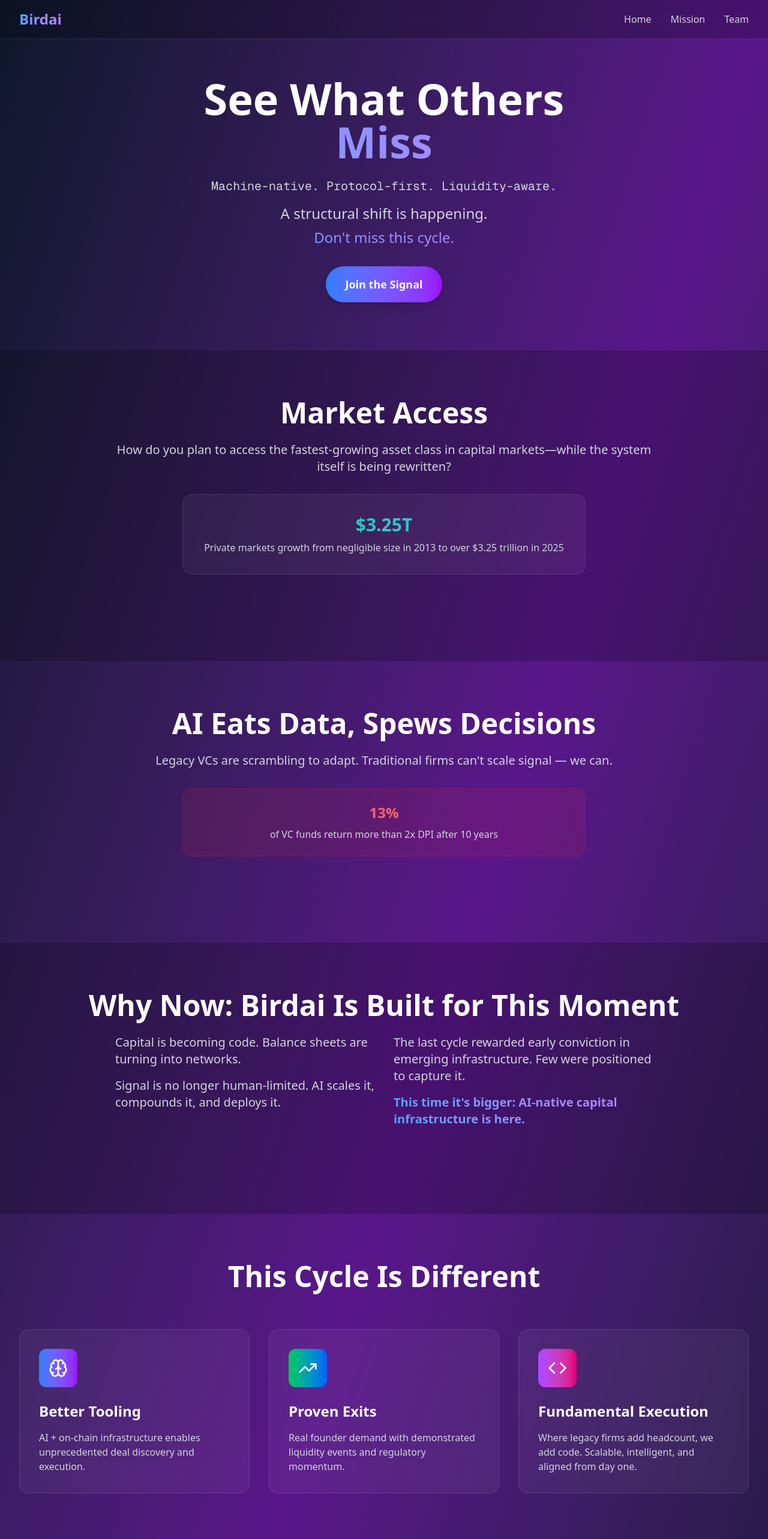
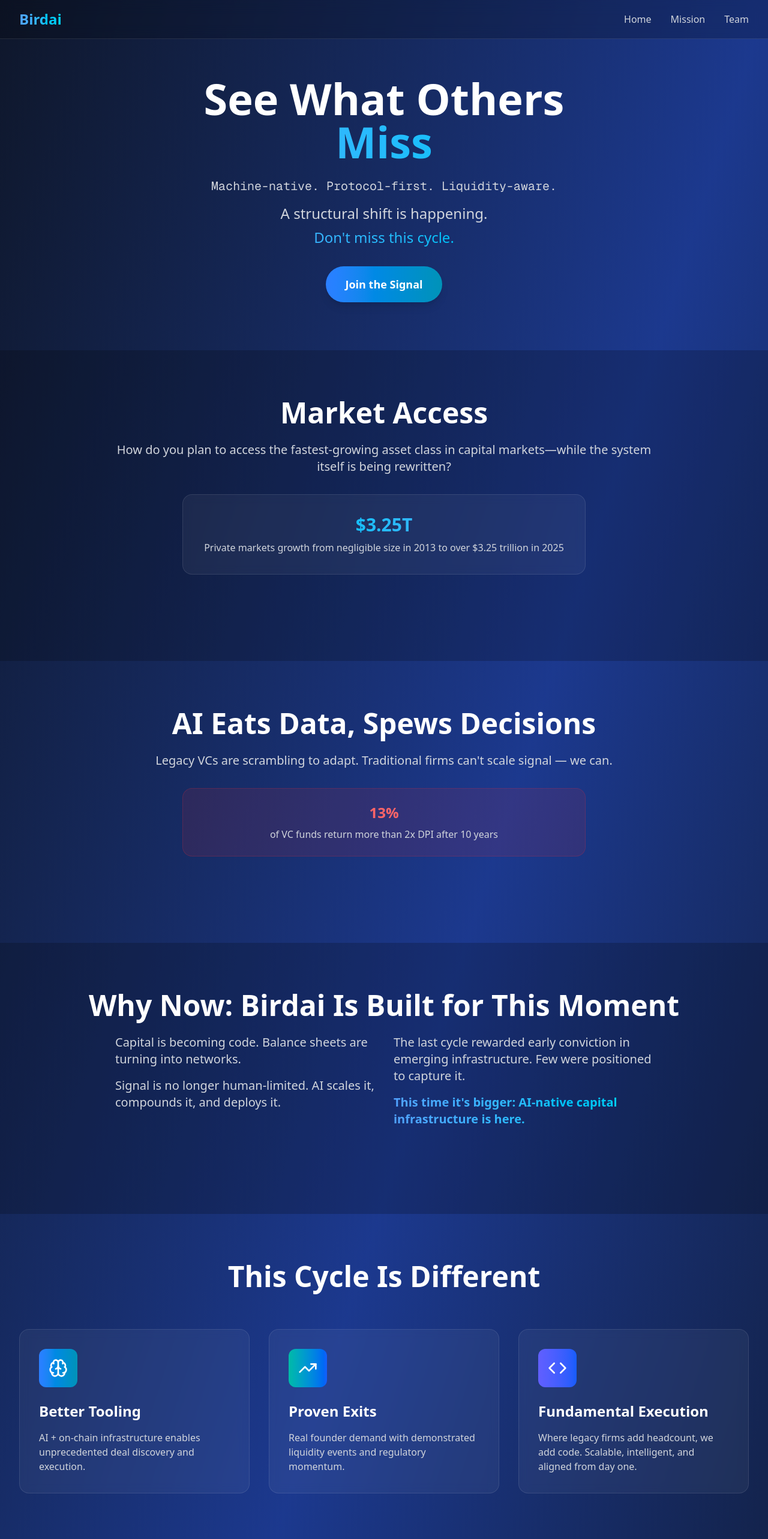
Before and after one commit to Kfar19/CursorWeb, a Next.js app: page / in a window 1280 px wide. Shown: the top 2566 px of the page at 60% size. Built offline with nearby package versions, Linux system fonts and the light colour scheme.

Commit message:
Update color scheme to modern blue with cyan/teal accents

```diff
--- a/src/app/page.tsx
+++ b/src/app/page.tsx
@@ -20,7 +20,7 @@ export default function Home() {
   const [isMenuOpen, setIsMenuOpen] = useState(false);
 
   return (
-    <div className="min-h-screen bg-gradient-to-br from-slate-900 via-purple-900 to-slate-900">
+    <div className="min-h-screen bg-gradient-to-br from-slate-900 via-blue-900 to-slate-900">
       {/* Navbar */}
       <nav className="fixed top-0 w-full bg-black/20 backdrop-blur-md border-b border-white/10 z-50">
         <div className="max-w-7xl mx-auto px-4 sm:px-6 lg:px-8">
@@ -28,7 +28,7 @@ export default function Home() {
             {/* Logo */}
             <div className="flex items-center">
               <div className="text-2xl font-bold text-white">
-                <span className="text-transparent bg-clip-text bg-gradient-to-r from-blue-400 to-purple-400">
+                <span className="text-transparent bg-clip-text bg-gradient-to-r from-blue-400 to-cyan-400">
                   Birdai
                 </span>
               </div>
@@ -70,7 +70,7 @@ export default function Home() {
         <div className="max-w-7xl mx-auto text-center">
           <h1 className="text-5xl md:text-7xl font-bold text-white mb-6">
             See What Others
-            <span className="block text-transparent bg-clip-text bg-gradient-to-r from-blue-400 to-purple-400">
+            <span className="block text-transparent bg-clip-text bg-gradient-to-r from-blue-400 to-cyan-400">
               Miss
             </span>
           </h1>
@@ -79,11 +79,11 @@ export default function Home() {
           </p>
           <p className="text-xl md:text-2xl text-gray-300 mb-8 max-w-3xl mx-auto">
             A structural shift is happening.
-            <span className="block mt-2 text-transparent bg-clip-text bg-gradient-to-r from-blue-400 to-purple-400">
+            <span className="block mt-2 text-transparent bg-clip-text bg-gradient-to-r from-blue-400 to-cyan-400">
               Don&apos;t miss this cycle.
             </span>
           </p>
-          <button className="bg-gradient-to-r from-blue-500 to-purple-600 hover:from-blue-600 hover:to-purple-700 text-white font-semibold py-4 px-8 rounded-full text-lg transition-all duration-300 transform hover:scale-105 shadow-lg">
+          <button className="bg-gradient-to-r from-blue-500 to-cyan-600 hover:from-blue-600 hover:to-cyan-700 text-white font-semibold py-4 px-8 rounded-full text-lg transition-all duration-300 transform hover:scale-105 shadow-lg">
             Join the Signal
           </button>
         </div>
@@ -100,7 +100,7 @@ export default function Home() {
               How do you plan to access the fastest-growing asset class in capital markets—while the system itself is being rewritten?
             </p>
             <div className="bg-white/5 backdrop-blur-sm rounded-2xl p-8 border border-white/10 max-w-2xl mx-auto">
-              <p className="text-3xl font-bold text-transparent bg-clip-text bg-gradient-to-r from-green-400 to-blue-400 mb-2">
+              <p className="text-3xl font-bold text-transparent bg-clip-text bg-gradient-to-r from-cyan-400 to-blue-400 mb-2">
                 $3.25T
               </p>
               <p className="text-gray-300">
@@ -149,7 +149,7 @@ export default function Home() {
                 <p className="text-xl text-gray-300 mb-4">
                   The last cycle rewarded early conviction in emerging infrastructure. Few were positioned to capture it.
                 </p>
-                <p className="text-xl text-transparent bg-clip-text bg-gradient-to-r from-blue-400 to-purple-400 font-semibold">
+                <p className="text-xl text-transparent bg-clip-text bg-gradient-to-r from-blue-400 to-cyan-400 font-semibold">
                   This time it&apos;s bigger: AI-native capital infrastructure is here.
                 </p>
               </div>
@@ -167,7 +167,7 @@ export default function Home() {
           <div className="grid md:grid-cols-3 gap-8">
             {/* Feature 1 */}
             <div className="bg-white/5 backdrop-blur-sm rounded-2xl p-8 border border-white/10 hover:border-white/20 transition-all duration-300">
-              <div className="w-16 h-16 bg-gradient-to-r from-blue-500 to-purple-600 rounded-xl flex items-center justify-center mb-6">
+              <div className="w-16 h-16 bg-gradient-to-r from-blue-500 to-cyan-600 rounded-xl flex items-center justify-center mb-6">
                 <Brain className="w-8 h-8 text-white" />
               </div>
               <h3 className="text-2xl font-bold text-white mb-4">Better Tooling</h3>
@@ -178,7 +178,7 @@ export default function Home() {
 
             {/* Feature 2 */}
             <div className="bg-white/5 backdrop-blur-sm rounded-2xl p-8 border border-white/10 hover:border-white/20 transition-all duration-300">
-              <div className="w-16 h-16 bg-gradient-to-r from-green-500 to-blue-600 rounded-xl flex items-center justify-center mb-6">
+              <div className="w-16 h-16 bg-gradient-to-r from-teal-500 to-blue-600 rounded-xl flex items-center justify-center mb-6">
                 <TrendingUp className="w-8 h-8 text-white" />
               </div>
               <h3 className="text-2xl font-bold text-white mb-4">Proven Exits</h3>
@@ -189,7 +189,7 @@ export default function Home() {
 
             {/* Feature 3 */}
             <div className="bg-white/5 backdrop-blur-sm rounded-2xl p-8 border border-white/10 hover:border-white/20 transition-all duration-300">
-              <div className="w-16 h-16 bg-gradient-to-r from-purple-500 to-pink-600 rounded-xl flex items-center justify-center mb-6">
+              <div className="w-16 h-16 bg-gradient-to-r from-indigo-500 to-blue-600 rounded-xl flex items-center justify-center mb-6">
                 <Code className="w-8 h-8 text-white" />
               </div>
               <h3 className="text-2xl font-bold text-white mb-4">Fundamental Execution</h3>
@@ -215,21 +215,21 @@ export default function Home() {
 
           <div className="flex flex-wrap justify-center items-center gap-4 md:gap-8 text-white">
             <div className="flex items-center">
-              <div className="bg-gradient-to-r from-blue-500 to-purple-600 rounded-full p-3">
+              <div className="bg-gradient-to-r from-blue-500 to-cyan-600 rounded-full p-3">
                 <Network className="w-6 h-6" />
               </div>
               <span className="ml-3 text-lg font-semibold">Signal</span>
             </div>
             <div className="text-gray-400">→</div>
             <div className="flex items-center">
-              <div className="bg-gradient-to-r from-green-500 to-blue-600 rounded-full p-3">
+              <div className="bg-gradient-to-r from-teal-500 to-blue-600 rounded-full p-3">
                 <TrendingUp className="w-6 h-6" />
               </div>
               <span className="ml-3 text-lg font-semibold">Score</span>
             </div>
             <div className="text-gray-400">→</div>
             <div className="flex items-center">
-              <div className="bg-gradient-to-r from-purple-500 to-pink-600 rounded-full p-3">
+              <div className="bg-gradient-to-r from-indigo-500 to-blue-600 rounded-full p-3">
                 <Shield className="w-6 h-6" />
               </div>
               <span className="ml-3 text-lg font-semibold">Structure</span>
@@ -243,7 +243,7 @@ export default function Home() {
             </div>
             <div className="text-gray-400">→</div>
             <div className="flex items-center">
-              <div className="bg-gradient-to-r from-indigo-500 to-purple-600 rounded-full p-3">
+              <div className="bg-gradient-to-r from-blue-500 to-cyan-600 rounded-full p-3">
                 <Brain className="w-6 h-6" />
               </div>
               <span className="ml-3 text-lg font-semibold">Monitor</span>
@@ -307,7 +307,7 @@ export default function Home() {
             {/* Brand */}
             <div className="md:col-span-2">
               <div className="text-2xl font-bold text-white mb-4">
-                <span className="text-transparent bg-clip-text bg-gradient-to-r from-blue-400 to-purple-400">
+                <span className="text-transparent bg-clip-text bg-gradient-to-r from-blue-400 to-cyan-400">
                   Birdai
                 </span>
               </div>
```
